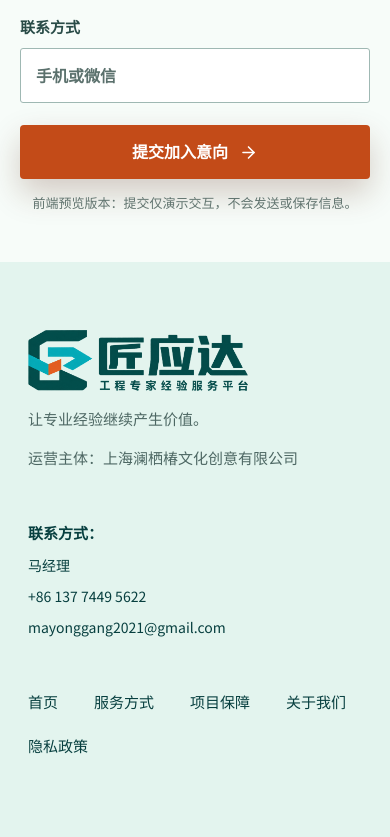
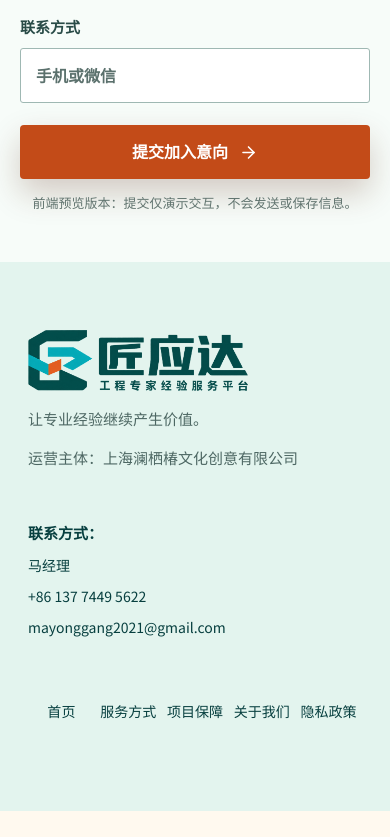
Before and after one commit to liqqy0897-max/jiangyingda-showcase, a Next.js app: page / in a window 390 px wide. Shown: the part 4467-5304 px from the top of the page. After the commit the page ends 5278 px from the top, so only its background shows below. Built offline with nearby package versions, Linux system fonts and the light colour scheme.

Commit message:
fix: keep mobile footer navigation on one row

```diff
--- a/app/globals.css
+++ b/app/globals.css
@@ -1030,7 +1030,21 @@ figure figcaption {
   .editorial-cta .button { width: 100%; }
 
   .footer-inner { grid-template-columns: 1fr; }
-  .site-footer nav { justify-content: flex-start; }
+  .site-footer nav {
+    display: grid;
+    grid-template-columns: repeat(5, minmax(52px, 1fr));
+    justify-content: stretch;
+    gap: 0;
+    overflow-x: auto;
+  }
+  .site-footer nav a {
+    min-height: 44px;
+    display: inline-flex;
+    align-items: center;
+    justify-content: center;
+    font-size: clamp(12px, 3.6vw, 15px);
+    white-space: nowrap;
+  }
 
   .motion-ready [data-reveal="left"],
   .motion-ready [data-reveal="right"] { --reveal-x: 0px; clip-path: inset(0 0 10% 0); }
```
